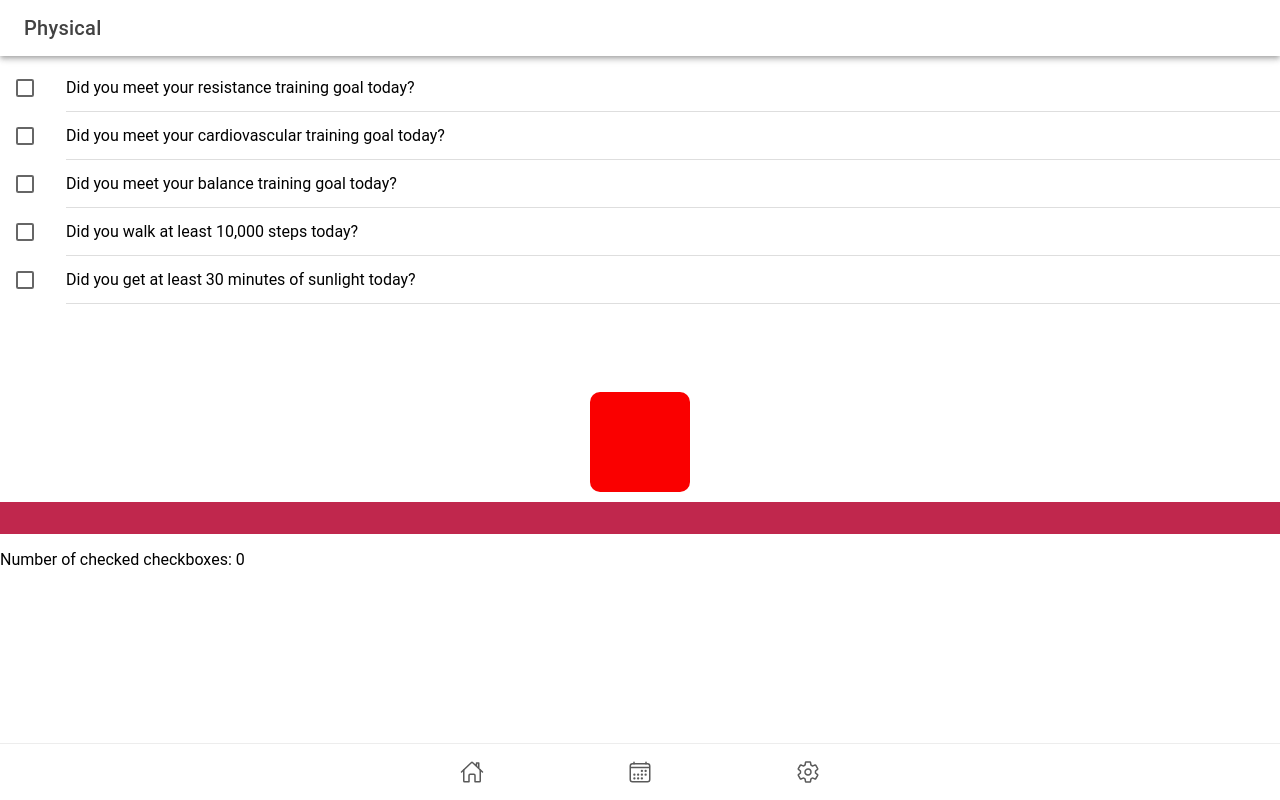
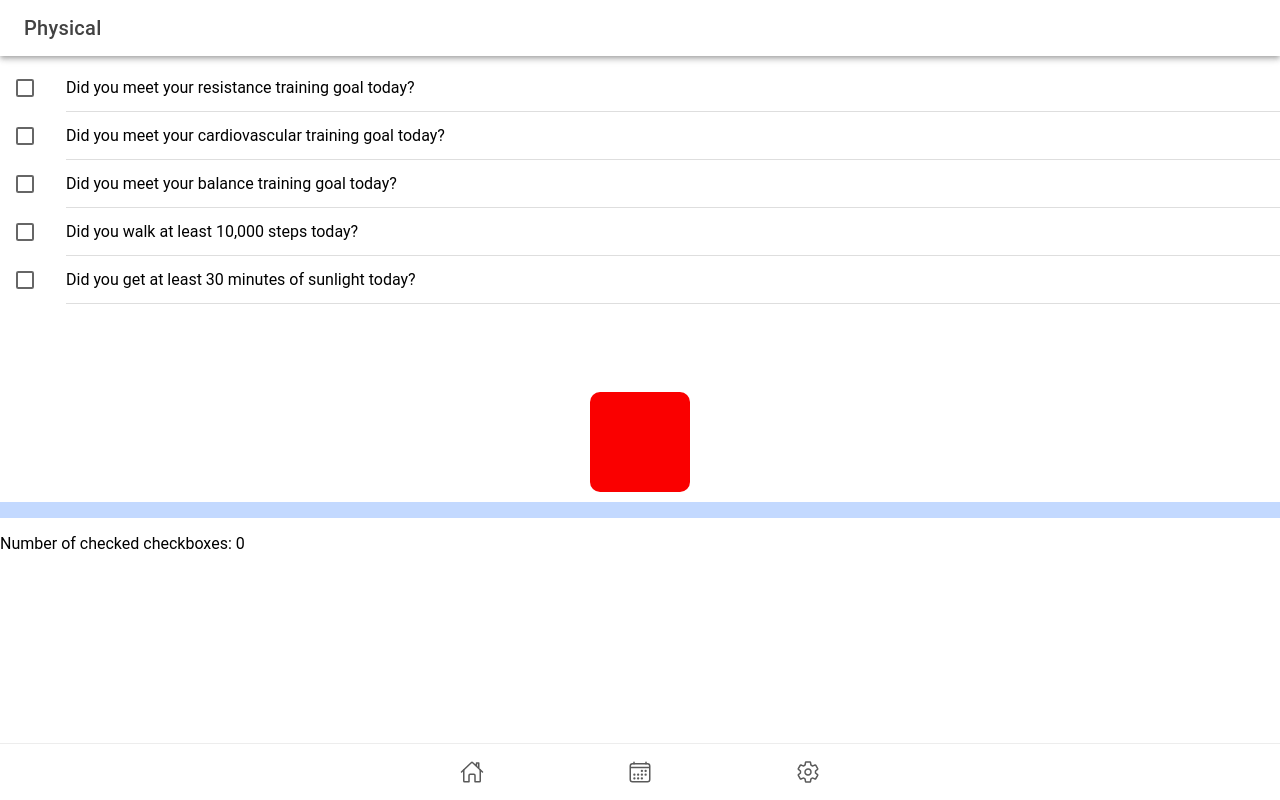
Before and after one commit to Healthy-Habits-project/healthyWatch, a React (Vite) app: page /physicalhealthpage in a window 1280 px wide. Built offline with nearby package versions, Linux system fonts and the light colour scheme.

Commit message:
Colored progress bar

```diff
--- a/src/pages/PhysicalHealthPage.css
+++ b/src/pages/PhysicalHealthPage.css
@@ -1,40 +1,5 @@
 /* PhysicalHealthPage.css */
-
-.color-square {
-    border-radius: 5px;
+  /* Add the following styles to ensure the progress bar color is applied */
+  .progress-bar-custom {
+    --progress-background: var(--dynamic-progress-color, #ffffff); /* Fallback color */
   }
-
-  .legend {
-    margin-top: 10px;
-  }
-
-  .legend-item {
-    margin-bottom: 5px;
-    padding: 5px;
-  }
-
-  .legend-orange {
-    background-color: orange;
-  }
-
-  .legend-yellow {
-    background-color: yellow;
-  }
-
-  .legend-greenyellow {
-    background-color: greenyellow;
-  }
-
-  .legend-green {
-    background-color: green;
-  }
-
-  .legend-brightgreen {
-    background-color: #00ff00; /* Bright Green */
-  }
-
-  /* Add the following styles to ensure the progress bar color is applied */
-  ion-progress-bar {
-    --progress-background: var(--ion-color-light); /* Set the default background color */
-    --progress-background-hover: var(--ion-color-light);
-  }
--- a/src/pages/PhysicalHealthPage.tsx
+++ b/src/pages/PhysicalHealthPage.tsx
@@ -80,6 +80,7 @@ const PhysicalPage: React.FC = () => {
     backgroundColor: color,
     borderRadius: '10px',
   };
+
   return (
     <IonPage>
       <IonHeader>
@@ -159,12 +160,11 @@ const PhysicalPage: React.FC = () => {
         {/* Dynamic square based on the checked count */}
         <div style={colorStyles}></div>
         <IonProgressBar
-          className="progress-bar-custom"
+          className={`progress-bar-custom color-${color}`}
           style={{
             '--dynamic-progress-color': getColorBasedOnCount(),
-            height: '2rem',
             marginTop: '10px',
-            background: 'var(--dynamic-progress-color)',
+            height: '1rem',
           }}
           value={calculateCheckedCount() / 5}
         >
```
